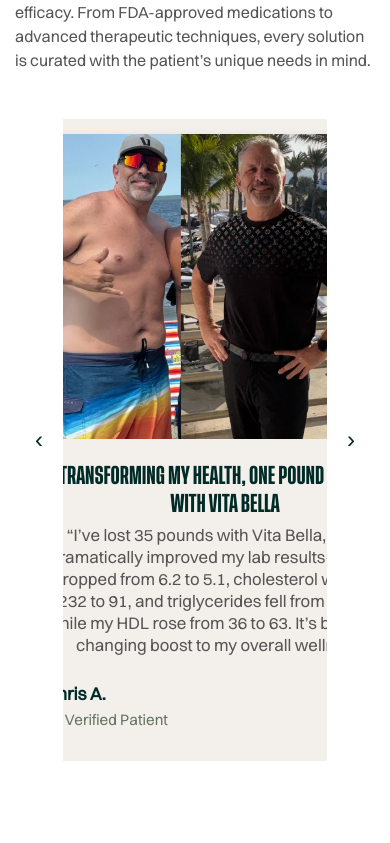
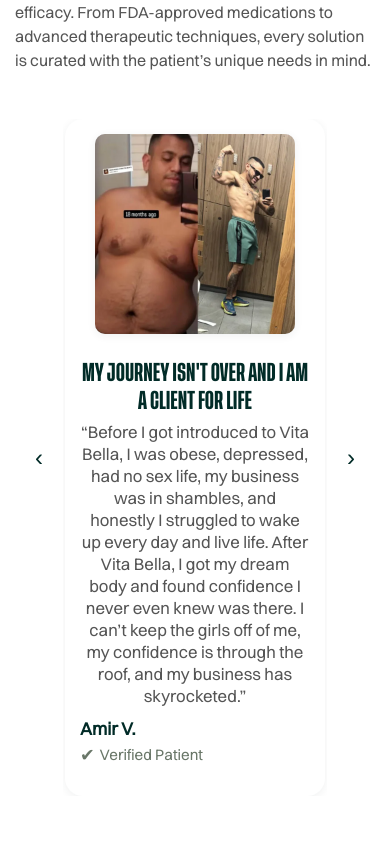
Before and after one commit to aribradshaw/VitaBella, a Next.js app in the folder vitabella/: page /arizona-weight-loss-clinic-542501 in a window 390 px wide. Shown: the part 2921-3764 px from the top of the page. Built offline with nearby package versions, Linux system fonts and the light colour scheme.

Commit message:
product page mobile optimization

```diff
--- a/vitabella/src/app/globals.css
+++ b/vitabella/src/app/globals.css
@@ -172,6 +172,21 @@
   font-size: 80px;
   text-transform: uppercase;
   line-height: 1.05;
+}
+@media (max-width: 1200px) {
+  .h1 {
+    font-size: 60px;
+  }
+}
+@media (max-width: 900px) {
+  .h1 {
+    font-size: 50px;
+  }
+}
+@media (max-width: 480px) {
+  .h1 {
+    font-size: 36px;
+  }
 }
 .h2 {
   font-family: 'Switzer', sans-serif;
--- a/vitabella/src/app/product/[slug]/ProductScience.tsx
+++ b/vitabella/src/app/product/[slug]/ProductScience.tsx
@@ -86,6 +86,11 @@
             grid-template-columns: 1fr !important;
           }
         }
+        @media (max-width: 700px) {
+          .science-grid > div:last-child > div {
+            height: 400px !important;
+          }
+        }
       `}</style>
     </section>
   );
--- a/vitabella/src/components/common/ProductMechanism.module.css
+++ b/vitabella/src/components/common/ProductMechanism.module.css
@@ -68,11 +68,19 @@
     flex-direction: column;
     gap: var(--space-2x);
     align-items: stretch;
+    width: 100vw;
+    min-width: 0;
+    box-sizing: border-box;
+    padding-left: var(--space-1x);
+    padding-right: var(--space-1x);
+    margin-left: 50%;
+    transform: translateX(-50%);
   }
   .leftCol, .rightCol {
     max-width: 100% !important;
     width: 100% !important;
     margin-left: 0 !important;
+    box-sizing: border-box;
   }
   .rightCol {
     margin-top: 16px;
@@ -81,6 +89,11 @@
     gap: 6px !important;
   }
   .container{
-    margin-bottom: var(--space-4x) !important
+    margin-bottom: var(--space-4x) !important;
+    padding-left: 0 !important;
+    padding-right: 0 !important;
+    box-sizing: border-box;
+    max-width: 100vw !important;
+    width: 100vw !important;
   }
 }
--- a/vitabella/src/components/common/ProductReviews.tsx
+++ b/vitabella/src/components/common/ProductReviews.tsx
@@ -2,15 +2,34 @@
 import VitaBellaSlider from "@/components/common/VitaBellaSlider";
 import styles from "./CustomerReviews.module.css";
 import reviews from "./ProductReviews/reviews.json";
+import { useEffect, useState } from "react";
 
 const VISIBLE_CARDS = 3;
 
+
 const CARD_MIN_HEIGHT = 520; // px, baseline for short reviews
-const CARD_WIDTH = 360; // px, slightly thinner
-const IMAGE_HEIGHT = 320; // px, increased for taller images
+const CARD_WIDTH = 360; // px, desktop
+const IMAGE_HEIGHT = 320; // px, desktop
 
-const ProductReviewCard: React.FC<{ review: typeof reviews[0]; idx: number }> = ({ review, idx }) => {
-  return (
+// Mobile card sizing (from SimpleCustomerSlider)
+const MOBILE_CARD_MIN_WIDTH = 260;
+const MOBILE_CARD_MAX_WIDTH = 160;
+const MOBILE_IMAGE_WIDTH = 200;
+const MOBILE_IMAGE_HEIGHT = 200;
+
+function useIsMobile(breakpoint = 768) {
+  const [isMobile, setIsMobile] = useState(false);
+  useEffect(() => {
+    const checkMobile = () => setIsMobile(window.innerWidth < breakpoint);
+    checkMobile();
+    window.addEventListener("resize", checkMobile);
+    return () => window.removeEventListener("resize", checkMobile);
+  }, [breakpoint]);
+  return isMobile;
+}
+
+// Desktop card (unchanged)
+const ProductReviewCard: React.FC<{ review: typeof reviews[0]; idx: number }> = ({ review, idx }) => (
   <div
     className={styles.reviewCard}
     key={idx}
@@ -46,8 +65,8 @@
         alignItems: "center",
         background: 'none',
         boxSizing: 'border-box',
-          padding: 'var(--space-1x)', // uniform padding on all sides
-          paddingBottom: 0, // Reduce bottom padding to minimize space below image
+        padding: 'var(--space-1x)',
+        paddingBottom: 0,
       }}
     >
       <img
@@ -76,7 +95,7 @@
         justifyContent: "flex-start",
         alignItems: "flex-start",
         padding: 'var(--space-2x)',
-          paddingTop: 8, // Reduce top padding to minimize space above caption
+        paddingTop: 8,
       }}
     >
       <div className={styles.reviewTitle} style={{ textTransform: "uppercase", marginBottom: 6, marginTop: 0 }}>{review.caption}</div>
@@ -88,21 +107,93 @@
     </div>
   </div>
 );
-};
+
+// Mobile card (adopts sizing from SimpleCustomerSlider)
+const ProductReviewCardMobile: React.FC<{ review: typeof reviews[0]; idx: number }> = ({ review, idx }) => (
+  <div
+    className={styles.reviewCard}
+    key={idx}
+    style={{
+      background: '#fff',
+      borderRadius: 18,
+      boxShadow: '0 2px 8px rgba(44, 60, 50, 0.07)',
+      display: 'flex',
+      flexDirection: 'column',
+      alignItems: 'center',
+      minWidth: MOBILE_CARD_MIN_WIDTH,
+      maxWidth: MOBILE_CARD_MAX_WIDTH,
+      flex: '1 1 0',
+      padding: 'var(--space-1x)',
+      margin: '0 2px',
+      boxSizing: 'border-box',
+      minHeight: CARD_MIN_HEIGHT,
+      height: 'auto',
+      justifyContent: 'flex-start',
+    }}
+  >
+    <img
+      src={
+        review.image.startsWith("/") || review.image.startsWith("http")
+          ? review.image
+          : "/" + review.image.replace(/^vitabella\/(public\/?)/, "")
+      }
+      alt={review.name}
+      className={styles.reviewImage}
+      style={{
+        width: MOBILE_IMAGE_WIDTH,
+        height: MOBILE_IMAGE_HEIGHT,
+        objectFit: 'cover',
+        borderRadius: 'var(--border-radius, 1rem)',
+        marginBottom: '0.1rem',
+        background: '#e0e0e0',
+        boxShadow: '0 2px 8px rgba(44, 60, 50, 0.07)',
+        display: 'block',
+      }}
+    />
+    <div
+      className={styles.reviewTextWrap}
+      style={{
+        flex: 1,
+        display: "flex",
+        flexDirection: "column",
+        justifyContent: "flex-start",
+        alignItems: "flex-start",
+        padding: 'var(--space-1x)',
+        paddingTop: 8,
+      }}
+    >
+      <div className={styles.reviewTitle} style={{ textTransform: "uppercase", marginBottom: 6, marginTop: 0 }}>{review.caption}</div>
+      <div className={styles.reviewText} style={{ marginBottom: 10, fontSize: "1.05rem" }}>&ldquo;{review.review}&rdquo;</div>
+      <div className={styles.reviewName} style={{ marginTop: "auto" }}>{review.name}</div>
+      <div className={styles.verified}>
+        <span className={styles.verifiedIcon}>✔</span> Verified Patient
+      </div>
+    </div>
+  </div>
+);
 
 interface ProductReviewsProps {
   subheader?: string;
 }
 
 const ProductReviews: React.FC<ProductReviewsProps> = () => {
+  const isMobile = useIsMobile();
   return (
     <div style={{ width: "100%", display: "flex", flexDirection: "column", alignItems: "center", margin: 0, padding: 0, paddingBottom: 'var(--space-2x)' }}>
       <div style={{ width: "100%" }}>
+        {isMobile ? (
+          <VitaBellaSlider
+            items={reviews}
+            visibleCount={1}
+            renderSlide={(review, idx) => <ProductReviewCardMobile review={review} idx={idx} />}
+          />
+        ) : (
           <VitaBellaSlider
             items={reviews}
             visibleCount={VISIBLE_CARDS}
             renderSlide={(review, idx) => <ProductReviewCard review={review} idx={idx} />}
           />
+        )}
       </div>
     </div>
   );
```
Also changed, not shown: vitabella/src/app/blog/blog.css (+17 -0 lines), vitabella/src/app/faq/FAQ.css (+17 -11 lines), vitabella/src/app/product/AllProductsClient.tsx (+7 -0 lines), vitabella/src/app/product/[slug]/ProductHero.tsx (+58 -35 lines), vitabella/src/components/common/ProductMechanismModule.tsx (+24 -48 lines). Lines whose indentation alone changed are shown as unchanged.
